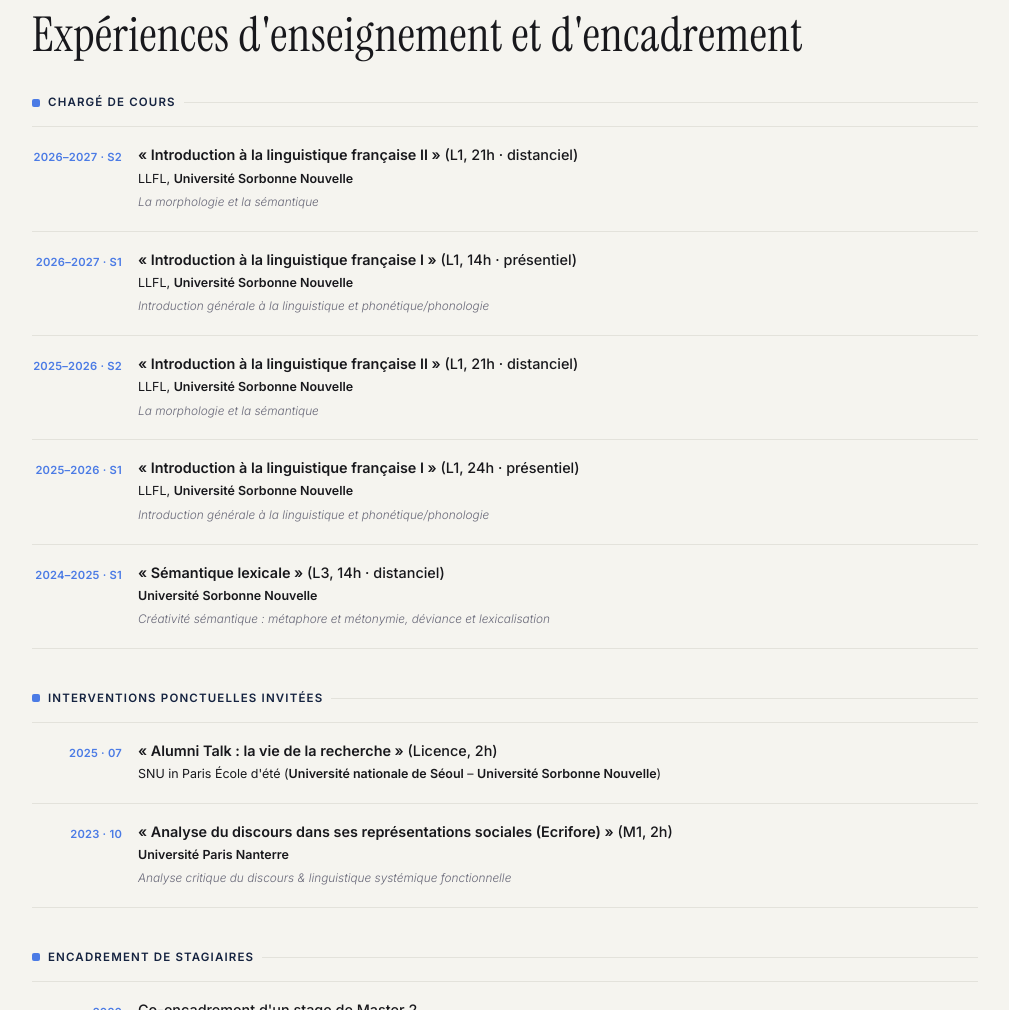
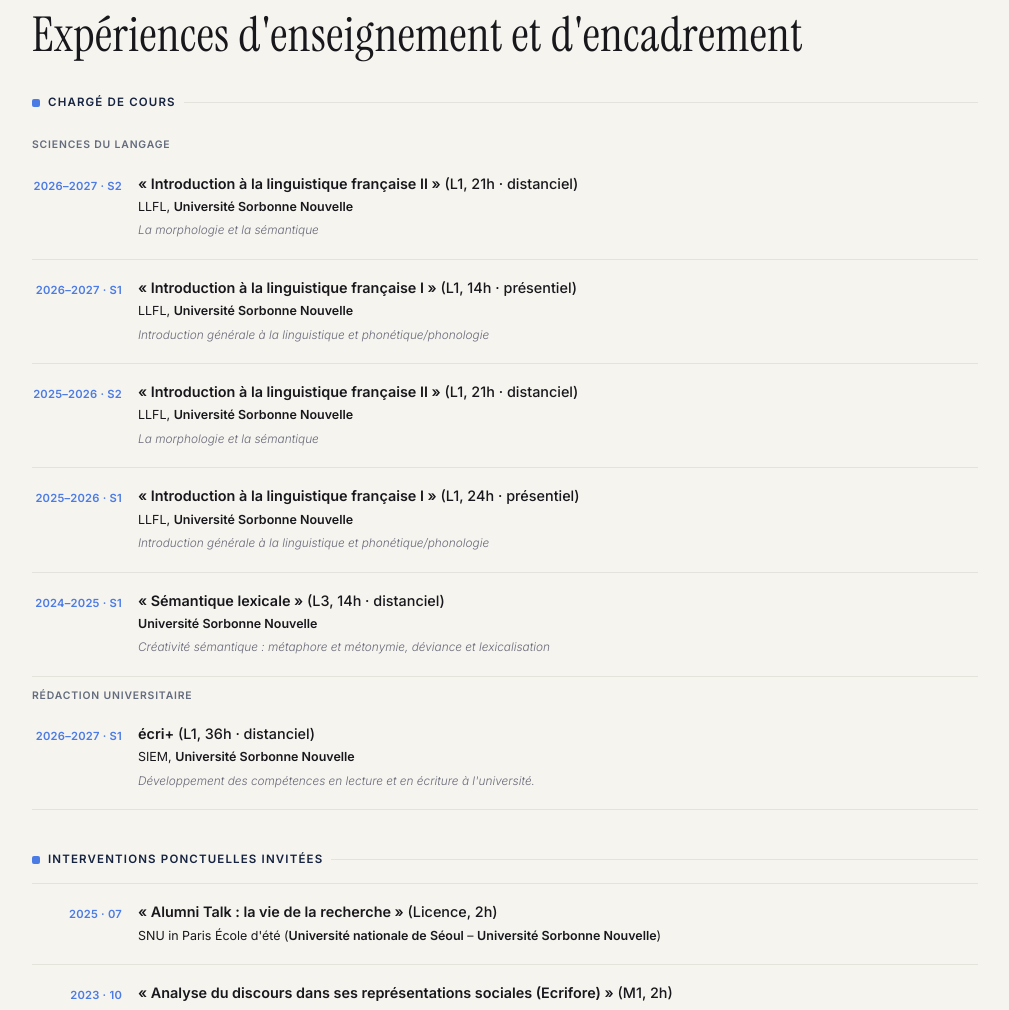
Before and after one commit to ho-won-kim/ho-won-kim.github.io, a plain HTML site: page index.html in a window 1280 px wide. Shown: the part 4059-5069 px from the top of the page, without its empty margins (250-1259 px from the left). Drawn offline with nearby package versions, Linux system fonts and the light colour scheme; a web font is replaced by a local one.

Commit message:
feat: add écri+ course and subdivide Chargé de cours section
Under 'Chargé de cours' / 'Lecturer' / '강의 담당', add two
sub-subheadings (new \cvsubsubsection command in LaTeX, .tl-subhead
in HTML):
  - Sciences du langage / Linguistics / 언어학 — existing courses
  - Rédaction universitaire / Academic Writing / 학술적 글쓰기

New course: écri+ (L1, 36h · distanciel), SIEM, Sorbonne Nouvelle,
2026–27 S1. Added to FR/EN/KO tex files and index.html (i18n keys:
teach-subgroup-lang, teach-subgroup-writing, teach-ecri-*, teach-sub-siem-snn).

Co-Authored-By: Claude Sonnet 4.6 <noreply@anthropic.com>

```diff
--- a/index.html
+++ b/index.html
@@ -353,6 +353,7 @@
     .exp-group-head { font-size: 0.72rem; font-weight: 600; letter-spacing: 0.10em; text-transform: uppercase; color: var(--navy); margin-bottom: 14px; display: flex; align-items: center; gap: 8px; }
     .exp-group-head::before { content: ''; width: 8px; height: 8px; background: var(--blue); border-radius: 2px; flex-shrink: 0; }
     .exp-group-head::after { content: ''; flex: 1; height: 1px; background: var(--border); }
+    .tl-subhead { font-size: 0.65rem; font-weight: 600; letter-spacing: 0.08em; text-transform: uppercase; color: var(--navy); opacity: 0.65; padding: 10px 0 2px; }
     /* Research section — major category block (대분류) */
     .res-block { margin-top: 52px; padding-top: 44px; border-top: 2px solid var(--border); }
     /* SKILLS */
@@ -1239,6 +1240,7 @@
           <div class="exp-group">
             <div class="exp-group-head" data-i18n="teach-group-1">Chargé de cours</div>
             <div class="tl">
+              <div class="tl-subhead" data-i18n="teach-subgroup-lang">Sciences du langage</div>
               <div class="tl-item">
                 <div class="tl-yr">2026–2027 · S2</div>
                 <div>
@@ -1277,6 +1279,15 @@
                   <div class="tl-title" data-i18n-html="teach-3-title"><em>« Sémantique lexicale »</em> (L3, 14h · distanciel)</div>
                   <div class="tl-sub" data-i18n-html="teach-sub-snn"><strong>Université Sorbonne Nouvelle</strong></div>
                   <div class="tl-detail" data-i18n="teach-3-detail">Créativité sémantique : métaphore et métonymie, déviance et lexicalisation</div>
+                </div>
+              </div>
+              <div class="tl-subhead" data-i18n="teach-subgroup-writing">Rédaction universitaire</div>
+              <div class="tl-item">
+                <div class="tl-yr">2026–2027 · S1</div>
+                <div>
+                  <div class="tl-title" data-i18n-html="teach-ecri-title"><em>écri+</em> (L1, 36h · distanciel)</div>
+                  <div class="tl-sub" data-i18n-html="teach-sub-siem-snn">SIEM, <strong>Université Sorbonne Nouvelle</strong></div>
+                  <div class="tl-detail" data-i18n="teach-ecri-detail">Développement des compétences en lecture et en écriture à l'université.</div>
                 </div>
               </div>
             </div>
@@ -1872,6 +1883,11 @@
         'teach-label': 'Pédagogie',
         'teach-title': 'Expériences <em>d\'enseignement et d\'encadrement</em>',
         'teach-group-1': 'Chargé de cours',
+        'teach-subgroup-lang': 'Sciences du langage',
+        'teach-subgroup-writing': 'Rédaction universitaire',
+        'teach-ecri-title': '<em>écri+</em> (L1, 36h · distanciel)',
+        'teach-sub-siem-snn': 'SIEM, <strong>Université Sorbonne Nouvelle</strong>',
+        'teach-ecri-detail': 'Développement des compétences en lecture et en écriture à l\'université.',
         'teach-group-2': 'Interventions ponctuelles invitées',
         'teach-group-3b': 'Encadrement de stagiaires',
         'teach-intern-title': 'Co-encadrement d\'un stage de Master 2',
@@ -2113,6 +2129,11 @@
         'teach-label': 'Teaching',
         'teach-title': 'Teaching <em>& Supervision Experience</em>',
         'teach-group-1': 'Course Instructions',
+        'teach-subgroup-lang': 'Linguistics',
+        'teach-subgroup-writing': 'Academic Writing',
+        'teach-ecri-title': '<em>écri+</em> (L1, 36h · online)',
+        'teach-sub-siem-snn': 'SIEM, <strong>Sorbonne Nouvelle University</strong>',
+        'teach-ecri-detail': 'Development of academic reading and writing skills.',
         'teach-group-2': 'Guest Lectures',
         'teach-group-3b': 'Research Internship Supervision',
         'teach-intern-title': 'Co-supervision of a Master\'s Research Internship',
@@ -2355,6 +2376,11 @@
         'teach-label': '교육',
         'teach-title': '강의 및 지도 <em>경력</em>',
         'teach-group-1': '정규 강의',
+        'teach-subgroup-lang': '언어학',
+        'teach-subgroup-writing': '학술적 글쓰기',
+        'teach-ecri-title': '<em>écri+</em> (학부 1학년, 36h · 비대면)',
+        'teach-sub-siem-snn': 'SIEM, <strong>소르본 누벨 대학교</strong>',
+        'teach-ecri-detail': '대학에서 필요한 학술 읽기·쓰기 역량 함양.',
         'teach-group-2': '특강',
         'teach-group-3b': '연구인턴 지도',
         'teach-intern-title': '석사 2학년(M2) 연구인턴 공동지도',
```
Also changed, not shown: 6 other files.
